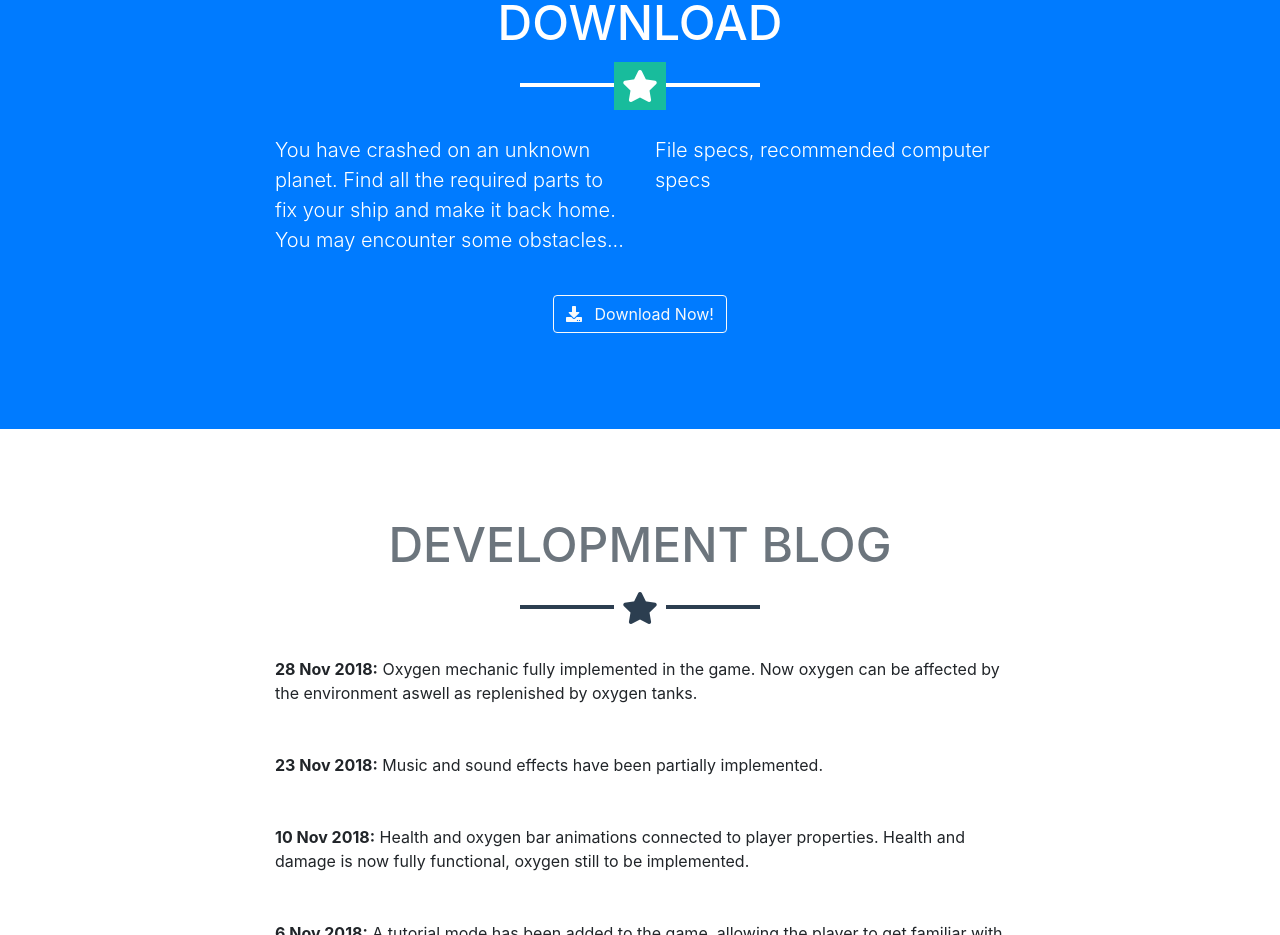
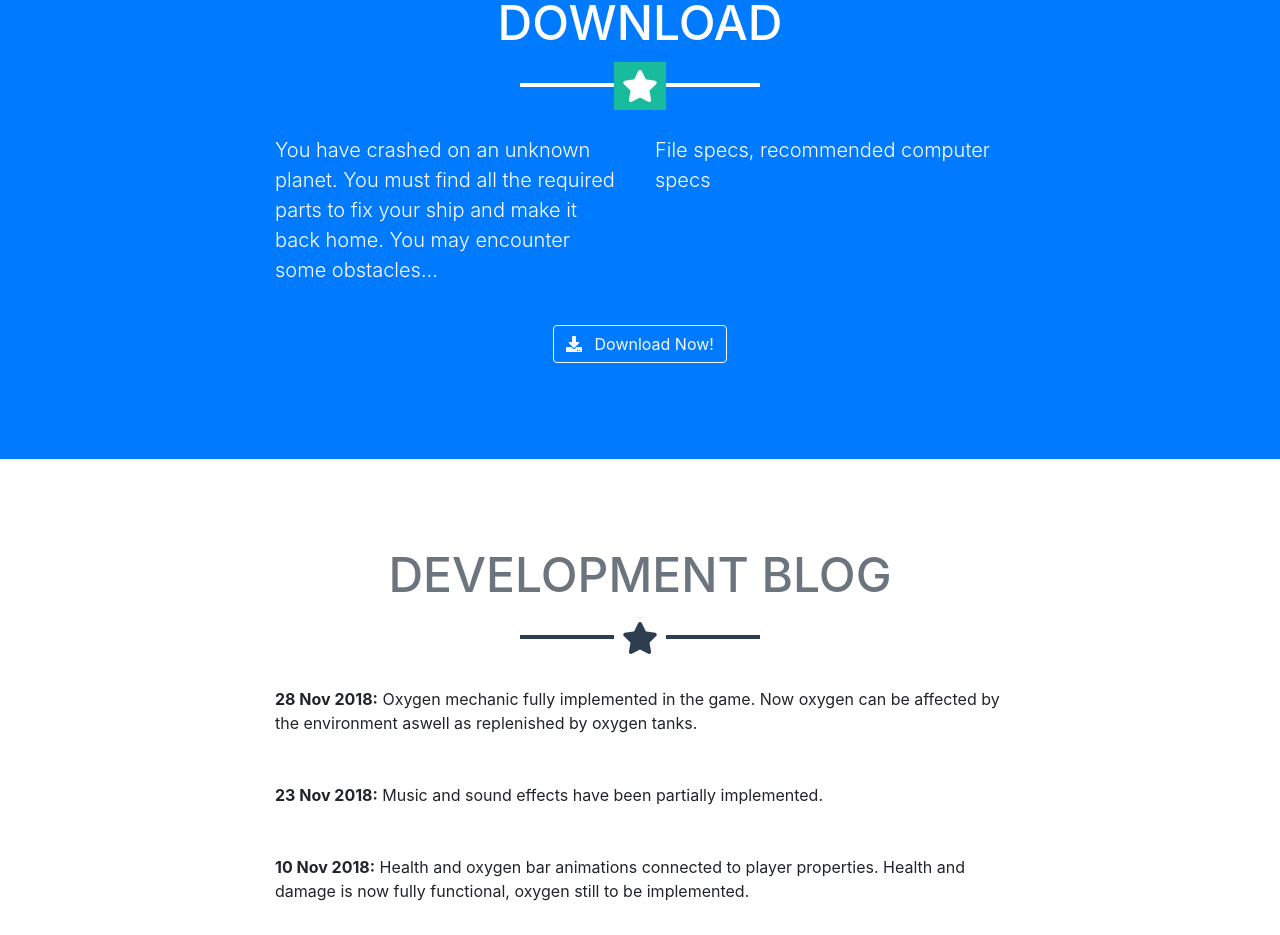
Before and after one commit to Space-15/Site, a website with bundled scripts: page index.html in a window 1280 px wide. Shown: the part 1480-2415 px from the top of the page. Built offline with nearby package versions, Linux system fonts and the light colour scheme; files whose address does not match are found by name.

Commit message:
Added Summary

```diff
--- a/index.html
+++ b/index.html
@@ -139,7 +139,7 @@
         <hr class="star-light mb-5">
         <div class="row">
           <div class="col-lg-4 ml-auto">
-            <p class="lead">You have crashed on an unknown planet. Find all the required parts to fix your ship and make it back home. You may encounter some obstacles...</p>
+            <p class="lead">You have crashed on an unknown planet. You must find all the required parts to fix your ship and make it back home. You may encounter some obstacles...</p>
           </div>
           <div class="col-lg-4 mr-auto">
             <p class="lead">File specs, recommended computer specs</p>
```
